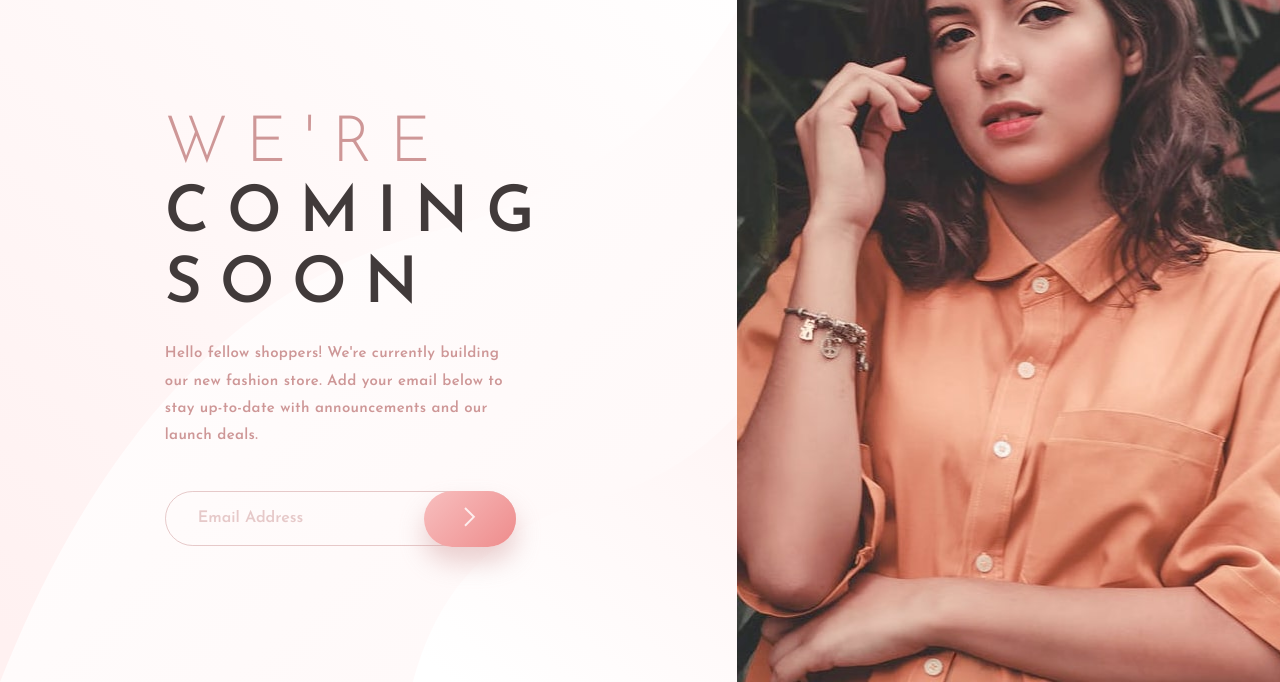
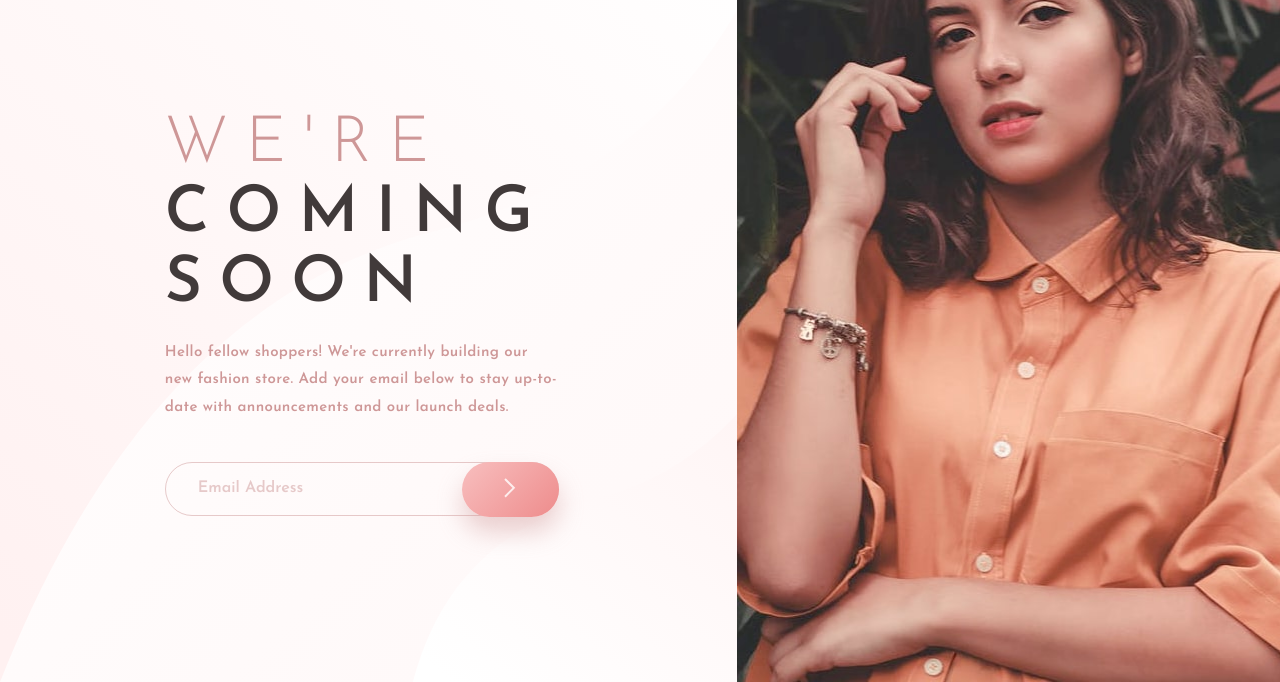
Before and after one commit to mlaversin/base-apparel-coming-soon-page, a plain HTML site: page index.html in a window 1280 px wide. Shown: the part 118-800 px from the top of the page. Drawn offline with Linux system fonts and the light colour scheme.

Commit message:
tablet version

```diff
--- a/styles/desktop.css
+++ b/styles/desktop.css
@@ -1,17 +1,20 @@
-@media screen and (min-width: 1100px) {
+@media (min-width: 1024px) {
+  /* generals */
+
   body {
     display: flex;
-      /* justify-content: center; */
-      /* align-items: center; */
   }
 
   main {
     width: 57.6vw;
+    max-width: unset;
 
     background-image: url("../images/bg-pattern-desktop.svg");
     background-repeat: no-repeat;
     background-size: cover;
   }
+
+  /* hero */
 
   .hero-mobile {
     display: none;
@@ -26,6 +29,8 @@
     background-size: cover;
   }
 
+  /* logo */
+
   .logo {
     margin: 4rem 10.3rem;
   }
@@ -34,9 +39,13 @@
     height: 2rem;
   }
 
+  /* heading and message */
+
   .container {
     display: block;
-      padding: 4rem 13.8rem 4rem 10.3rem;
+    padding: 0;
+    margin: 8rem auto auto 10.3rem;
+    width: 53.5%;
   }
 
   h1 {
@@ -44,8 +53,8 @@
 
     text-align: left;
     font-size: 4rem;
-      line-height: 4.4rem;
-      letter-spacing: 1.1rem;
+    line-height: 4.375rem;
+    letter-spacing: 1.08rem;
   }
   h1 span {
     font-size: 4rem;
@@ -61,13 +70,15 @@
     letter-spacing: 0.02rem;
   }
 
+  /* form */
+
   form {
     margin: 1.4rem 0;
     width: 100%;
   }
 
   input[type="email"] {
-      height: 3.3rem;
+    height: 3.2rem;
     padding: 0 2rem;
   }
   ::placeholder {
@@ -78,7 +89,7 @@
   }
 
   button {
-      width: 5.8rem;
-      height: 3.5rem;
+    width: 6.1rem;
+    height: 3.4rem;
   }
 }
--- a/styles/index.css
+++ b/styles/index.css
@@ -20,19 +20,6 @@ small {
   vertical-align: baseline;
 }
 
-article,
-aside,
-details,
-figcaption,
-figure,
-footer,
-header,
-hgroup,
-menu,
-nav,
-section {
-  display: block;
-}
 body {
   line-height: 1;
 }
@@ -64,7 +51,3 @@ body {
   font-family: "Josefin Sans", sans-serif;
   font-size: 1rem;
 }
-
-/* ----------------------------------- */
-/* Mobile                              */
-/* ----------------------------------- */
--- a/styles/mobile.css
+++ b/styles/mobile.css
@@ -1,3 +1,12 @@
+/* generals */
+
+main {
+  height: 100vh;
+  width: 100%;
+  max-width: 450px;
+  margin: 0 auto;
+}
+
 /* logo */
 
 .logo {
@@ -15,7 +24,8 @@ display: none;
 }
 .hero-mobile {
 background: no-repeat center url("../images/hero-mobile.jpg");
-height: 15.625rem;
+background-size: contain;
+min-height: 15.625rem;
 }
 
 /* heading and message */
@@ -26,6 +36,7 @@ align-items: center;
 justify-content: center;
 flex-direction: column;
 }
+
 h1 {
 margin: 4rem auto 1rem;
 
@@ -33,7 +44,7 @@ text-align: center;
 text-transform: uppercase;
 font-size: 2.5rem;
 font-weight: 600;
-line-height: 2.65rem;
+line-height: 2.6rem;
 letter-spacing: 0.7rem;
 color: var(--dark-grayish-red);
 }
@@ -42,6 +53,7 @@ font-size: 2.5rem;
 font-weight: 300;
 color: var(--desaturated-red);
 }
+
 .message {
 margin: 0 2.4rem;
 
@@ -96,6 +108,7 @@ border: 1.8px solid var(--desaturated-red);
 button {
 padding: 0.8rem;
 width: 4rem;
+height: 3rem;
 position: absolute;
 top: 0;
 right: 0;
--- a/styles/tablet.css
+++ b/styles/tablet.css
@@ -0,0 +1,89 @@
+@media (min-width: 768px) {
+    /* generals */
+
+    body {
+    display: flex;
+    }
+
+    main {
+    width: 50vw;
+    max-width: unset;
+
+    background-image: url("../images/bg-pattern-desktop.svg");
+    background-repeat: no-repeat;
+    background-size: cover;
+    }
+
+    /* hero */
+
+    .hero-mobile {
+    display: none;
+    }
+    .hero-desktop {
+    display: block;
+    width: 50vw;
+    height: 100vh;
+
+    background-image: url("../images/hero-desktop.jpg");
+    background-repeat: no-repeat;
+    background-size: cover;
+    }
+
+    /* logo */
+
+    .logo {
+    margin: 2rem 4rem;
+    }
+
+    /* heading and message */
+
+    .container {
+    display: block;
+    padding: 2rem 4rem;
+    }
+
+    h1 {
+    margin: 0;
+
+    text-align: left;
+    font-size: 2.75rem;
+    line-height: 3rem;
+    letter-spacing: 0.8rem;
+    }
+    h1 span {
+    font-size: 3rem;
+    line-height: 3rem;
+    }
+    .message {
+    margin: 0;
+    padding: 1.2rem 0;
+
+    text-align: left;
+    font-size: 0.8rem;
+    line-height: 1.2rem;
+    letter-spacing: 0.02rem;
+    }
+
+    /* form */
+
+    form {
+    margin: 1.4rem 0;
+    width: 100%;
+    }
+
+    input[type="email"] {
+    height: 2.5rem;
+    padding: 0 2rem;
+    }
+    ::placeholder {
+    font-size: 1rem;
+    }
+    ::-ms-input-placeholder {
+    font-size: 1rem;
+    }
+
+    button {
+    width: 4.1rem;
+    height: 2.7rem;
+    }
+}
```
Lines whose indentation alone changed are shown as unchanged.
